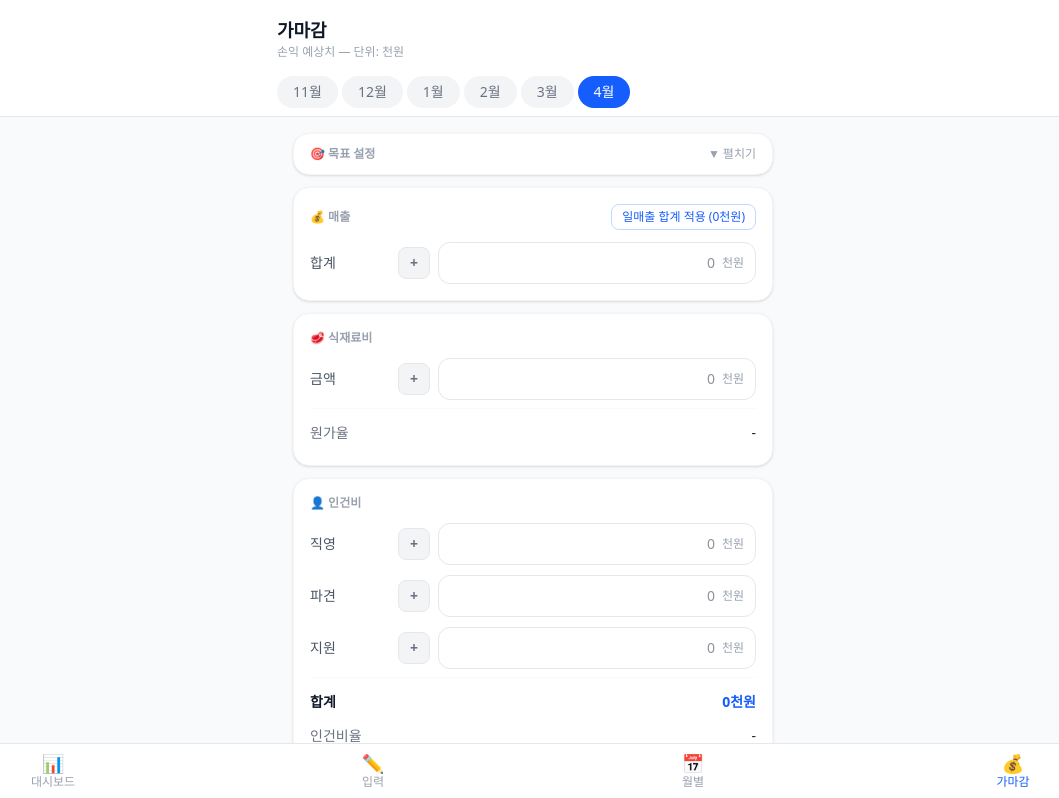
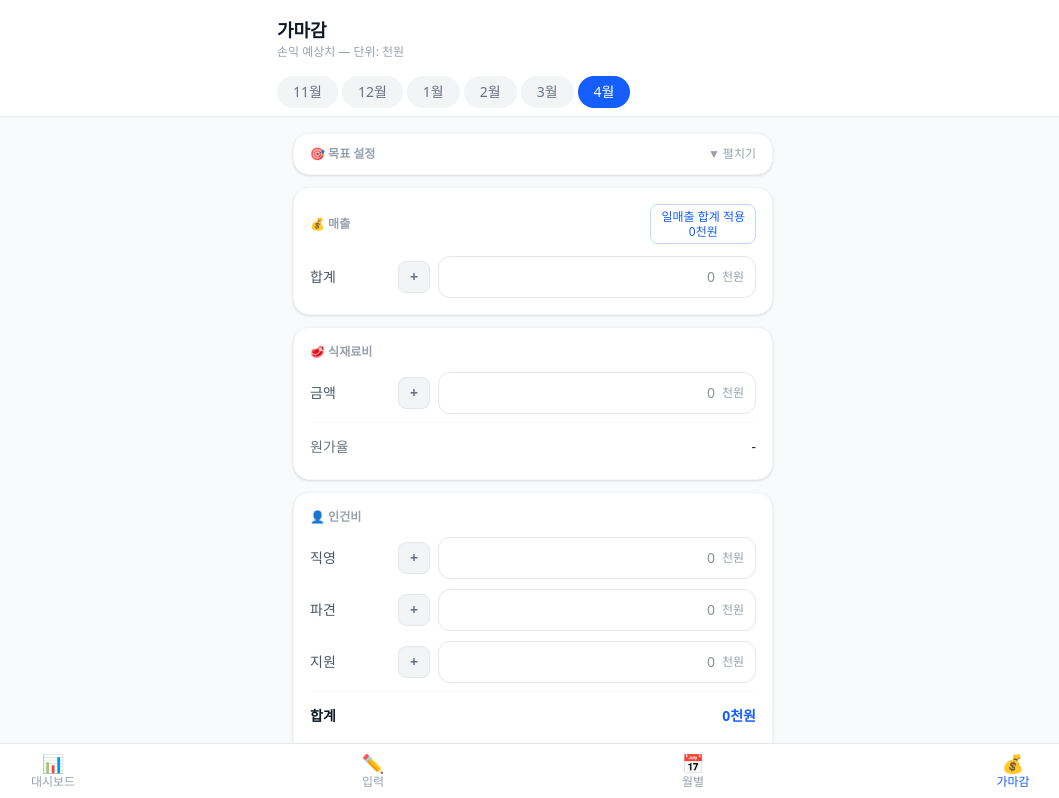
Before and after one commit to yorungyi/northfarm-sales, a React (Vite) app: page /closing in a window 1280 px wide. Shown: the top 798 px of the page, without its empty margins (107-1166 px from the left). Built offline with nearby package versions, Linux system fonts and the light colour scheme; no server answers; the database is empty.

Commit message:
fix: 일매출 합계 적용 버튼 — 텍스트와 금액 2줄 분리로 줄바꿈 방지

```diff
--- a/src/pages/ClosingPage.tsx
+++ b/src/pages/ClosingPage.tsx
@@ -435,9 +435,10 @@ export default function ClosingPage() {
               <button
                 type="button"
                 onClick={() => set('sales_total', dailyTotal)}
-                className="text-xs text-blue-600 font-medium px-2.5 py-1 rounded-lg border border-blue-200 active:bg-blue-50 transition-colors"
+                className="text-xs text-blue-600 font-medium px-2.5 py-1 rounded-lg border border-blue-200 active:bg-blue-50 transition-colors shrink-0 text-center leading-tight"
               >
-                일매출 합계 적용 ({dailyTotal.toLocaleString()}천원)
+                <span className="block">일매출 합계 적용</span>
+                <span className="block">{dailyTotal.toLocaleString()}천원</span>
               </button>
             ) : null}
           </div>
```
